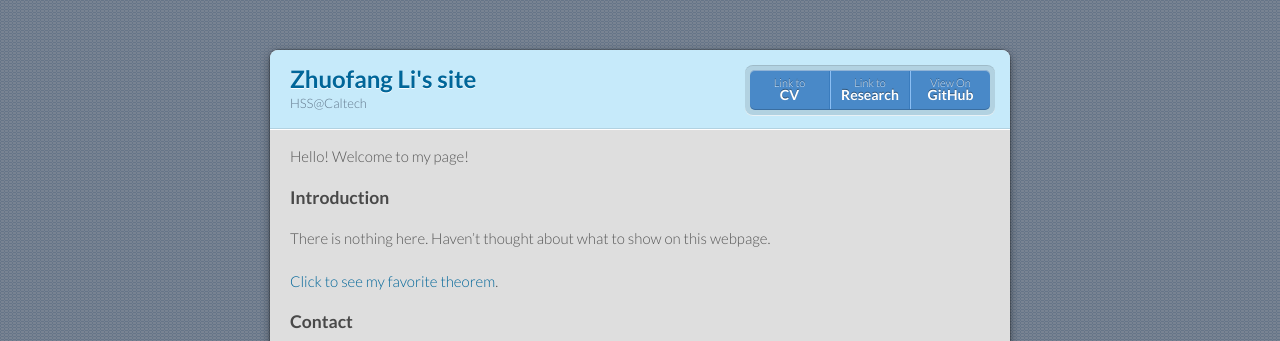
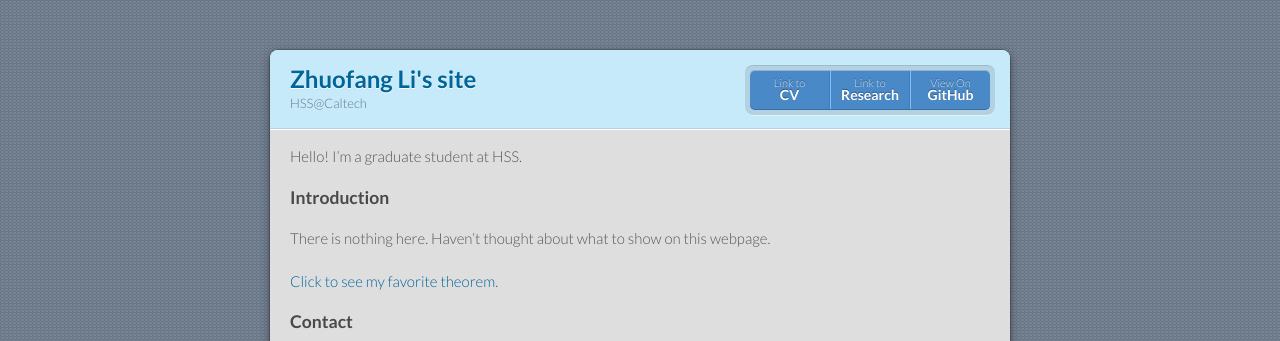
Before and after one commit to zhuofang/zhuofang.github.io, a Jekyll site: the page built from index.md, in a window 1280 px wide. Shown: the top 341 px of the page. Built offline with Jekyll 4.4.1, drawn with Linux system fonts in a browser that asks for light colours.

Commit message:
Update index.md

```diff
--- a/index.md
+++ b/index.md
@@ -2,7 +2,7 @@
 layout: default
 ---
 
-Hello! Welcome to my page!
+Hello! I'm a graduate student at HSS.
 
 ### Introduction
 
```
